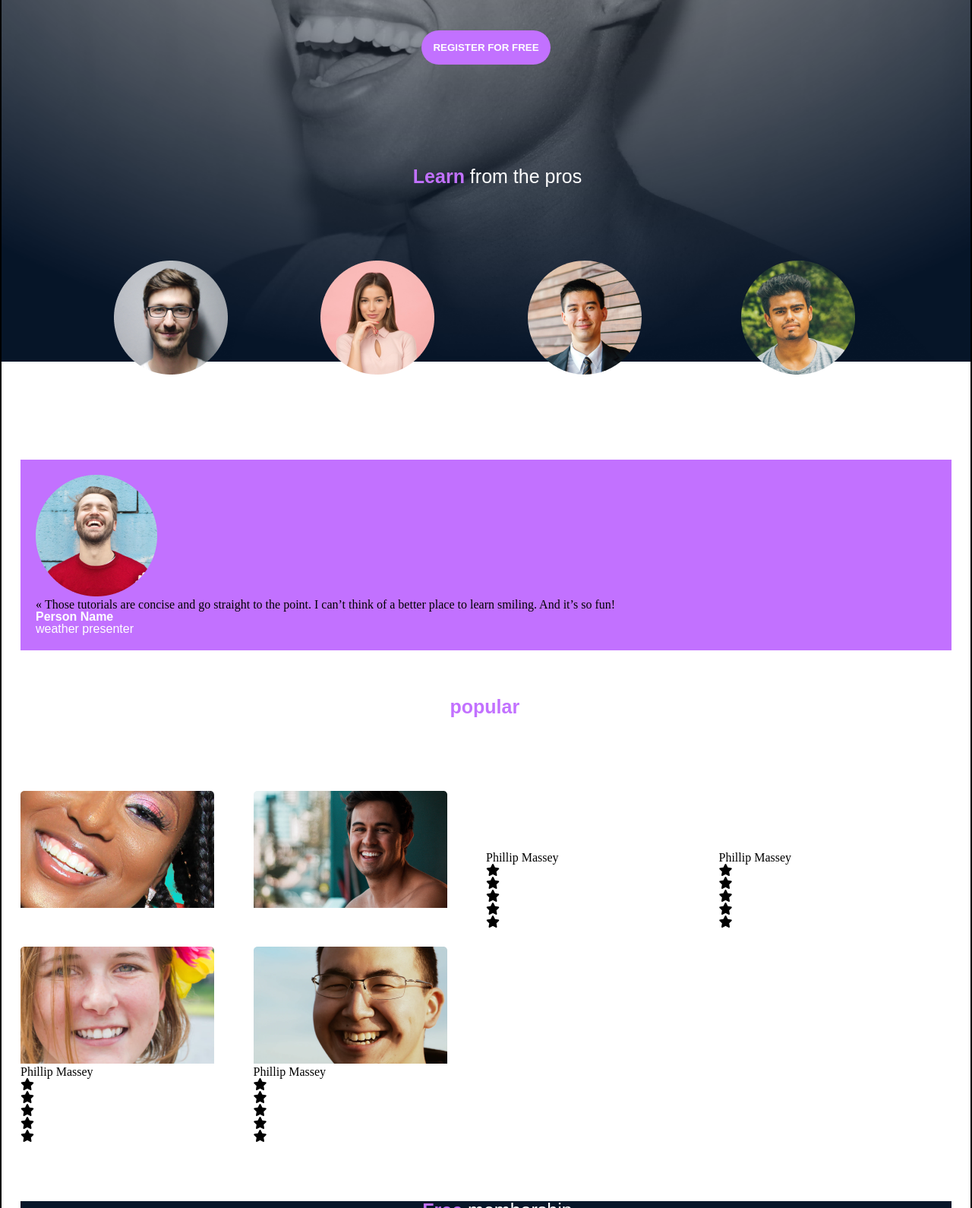
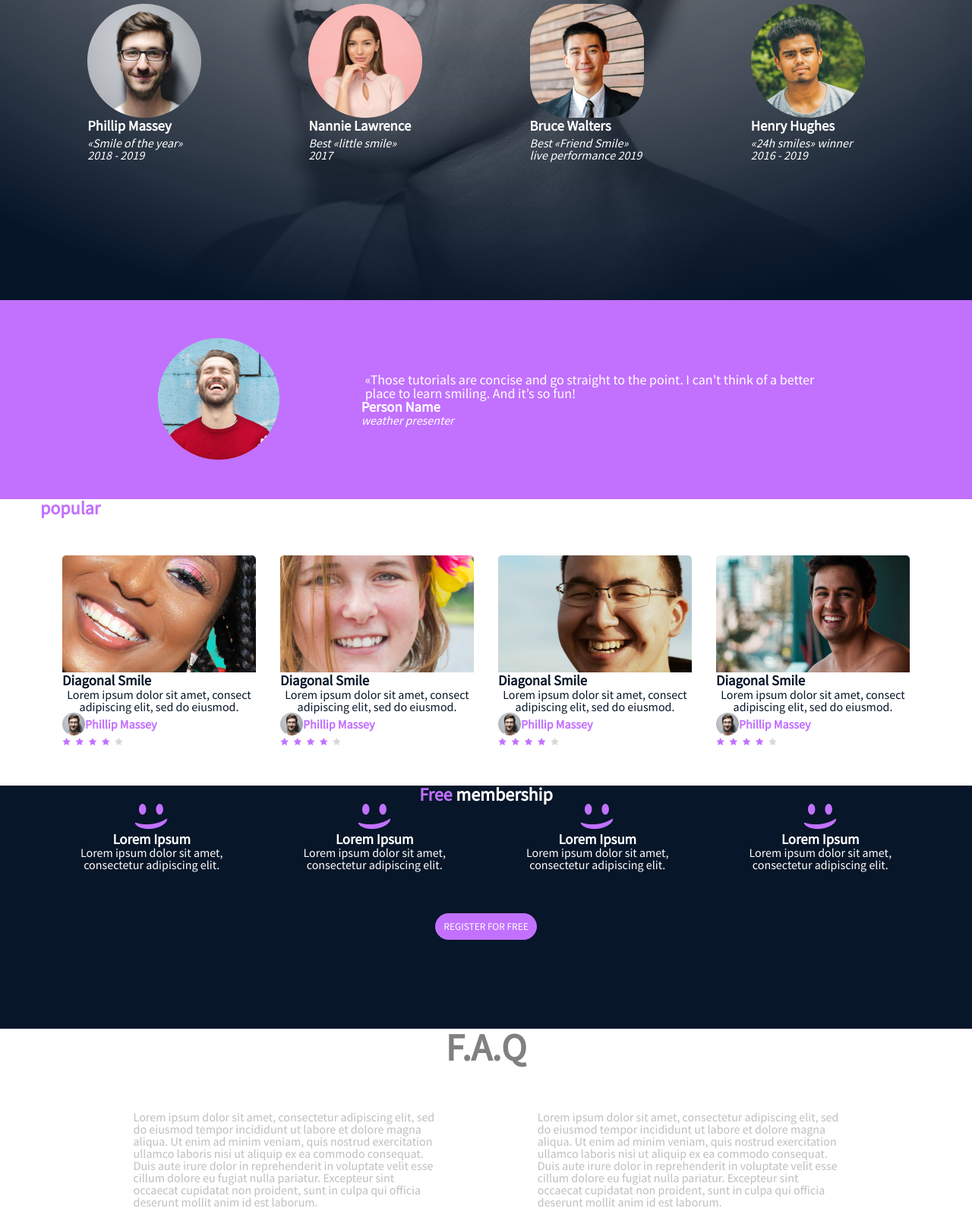
Before and after one commit to lebogangmongane/alx_html_css, a plain HTML site: page ccs_advance/index.html in a window 1280 px wide. Shown: the part 405-1995 px from the top of the page at 76% size. Drawn offline with Linux system fonts and the light colour scheme.

Commit message:
Add files via upload

```diff
--- a/ccs_advance/index.html
+++ b/ccs_advance/index.html
@@ -4,242 +4,212 @@
     <meta charset="UTF-8">
     <meta name="viewport" content="width=device-width, initial-scale=1.0">
     <script src="https://kit.fontawesome.com/4a2b055604.js" crossorigin="anonymous"></script>
-    <title>Document</title>
+    <link href="https://fonts.googleapis.com/css?family=Source+Sans+Pro" rel="stylesheet">
+    <link rel="stylesheet" href="styles.css">
+    <title>Smile School Website</title>
+</head>
 
-    <link rel="stylesheet" href="css_reset.css">
-    <link rel="stylesheet" href="style.css">
-</head>
+
 <body>
+    <!--header-->
     <div class="container">
     <header>
-            <div class="b">
-                <nav>
-                    <img src="img/logo.png" alt="logo">
-
-                        <a href="#">COURSES</a>
+        <nav class="nav">
+            <img class="logo" src="img/logo.png" alt="logo">
+                <a style="margin-left: auto;" href="#">COURSE</a>
                 <a href="#">PRICING</a>
                 <a href="#">LOGIN</a>
+        </nav>
+    </header>
 
 
-                </nav>
-            </div>
-
-        </header>
     <main>
-            <section>
-                <div>
+        <section class="section_1">
+            <div class="main_text">
                 <h1>Get schooled</h1>
-                    <div class="c">
                 <span>SMILES</span>
                 <span>GRIN</span>
-                        <span>LAUGH</span>
+                <span>LAUGH</span> <br> <br>
+                <button class="btn">REGISTER FOR FREE</button>
             </div>
-
-                    <div class="d">
-                        <button>REGISTER FOR FREE</button>
+            <div class="slogan"> <br>
+                <h2><span>Learn</span> from the pros</h2>
+                <!--Pros-->
+                <div class="pros">
+                    <div class="pro">
+                        <img src="img/1.png" alt="Phillip">
+                        <h3>Phillip Massey</h3>
+                        <p>«Smile of the year» <br> 2018 - 2019</p>
                     </div>
-
-
+                    <div class="pro">
+                        <img src="img/3.png" alt="Nannie">
+                        <h3>Nannie Lawrence</h3>
+                        <p>Best «little smile» <br> 2017</p>
                     </div>
-                <div>
-                    <h2> <span class="highlight">Learn</span> from the pros</h2>
-                    <div>
-                        <div class="e">
-                            <div>
-                                <img src="img/1.png" alt="">
-                                <h3>Phillip Massey</h3>
-                                <p>« Smile of the year » <br> 2018 - 2019</p>
+                    <div class="pro">
+                        <img  class="bruce" src="img/2.png" alt="Bruce">
+                        <h3>Bruce Walters</h3>
+                        <p>Best «Friend Smile» <br> live performance 2019</p>
                     </div>
-                            <div>
-                                <img src="img/3.png" alt="">
-                                <h3>Nannie Lawrence</h3>
-                                <p>Best « little smile » <br> 2017</p>
+                    <div class="pro">
+                        <img src="img/4.png" alt="Henry">
+                        <h3>Henry Hughes</h3>
+                        <p>«24h smiles» winner <br> 2016 - 2019</p>
                     </div>
-                            <div>
-                                <img src="img/2.png" alt="Circular Image" class="circle-image">
-                                <h3>Bruce Walters</h3>
-                                <p>Best « Friend Smile » <br>live performance 2019</p>
-                            </div>
-                            <div>
-                                <img src="img/4.png" alt="">
-                                <h3>Henry Hughes</h3>
-                                <p>« 24h smiles » winner <br> 2016 - 2019</p>
-                            </div>
-
-                        </div>
-
                 </div>
             </div>
         </section>
 
-            <div class="f">
-                <section>
+    </div>
+        <!--Testimonial-->
+        <section class="testimonial">
             <div>
-                        <img src="img/5.png" alt="image">
+                <img class="pic" src="img/5.png" alt="image">
             </div>
-                    <div>
-                        <blockquote>« Those tutorials are concise and go straight to the point. I can’t think of a better place to learn smiling. And it’s so fun!</blockquote>
+            <div class="testimony">
+                <blockquote class="quote">«Those tutorials are concise and go straight to the point. I can't think of a better <br> place to learn smiling. And it’s so fun!</blockquote>
                 <h3>Person Name</h3>
-                        <P>weather presenter</P>
+                <p>weather presenter</p>
             </div>
         </section>
+
+
+        <!--Tutorials-->
+        <section class="tutorials">
+            <h2 class="tutorial_head">Most <span>popular</span> tutorials</h2>
+            <div class="tutorial">
+                <div class="tutor">
+                    <img class="tut" src="img/9.png" alt="">
+                    <h3>Diagonal Smile</h3>
+                    <p>Lorem ipsum dolor sit amet, consect <br> adipiscing elit, sed do eiusmod.</p>
+                    <div class="reviewer">
+                        <img src="img/1.png" alt="" width="30px">
+                        <h4>Phillip Massey</h4>
+
+                    </div>
+                    <img src="img/rating.png" alt="" width="80px">
                 </div>
 
-            <section>
-                <div class="g">
-                    <h2> Most <span class="highlight">popular</span> tutorials</h2>
+
+                <div class="tutor">
+                    <img class="tut" src="img/7.png" alt="">
+                    <h3>Diagonal Smile</h3>
+                    <p>Lorem ipsum dolor sit amet, consect <br> adipiscing elit, sed do eiusmod.</p>
+                    <div class="reviewer">
+                        <img src="img/1.png" alt="" width="30px">
+                        <h4>Phillip Massey</h4>
+                    </div>
+                    <img src="img/rating.png" alt="" width="80px">
                 </div>
 
-                <div class="h">
-                    <div>
-                        <img src="img/9.png" alt="">
+
+                <div class="tutor">
+                    <img class="tut" src="img/6.png" alt="">
                     <h3>Diagonal Smile</h3>
-                        <p>Lorem ipsum dolor sit amet, consect adipiscing elit, sed do eiusmod.</p>
-                        <div>
-                            <img src="img/7.png" alt="">
+                    <p>Lorem ipsum dolor sit amet, consect <br> adipiscing elit, sed do eiusmod.</p>
+                    <div class="reviewer">
+                        <img src="img/1.png" alt="" width="30px">
                         <h4>Phillip Massey</h4>
                     </div>
-                        <div>
-                            <div><i class="fa-solid fa-star"></i></div>
-                            <div><i class="fa-solid fa-star"></i></div>
-                            <div><i class="fa-solid fa-star"></i></div>
-                            <div><i class="fa-solid fa-star"></i></div>
-                            <div><i class="fa-solid fa-star"></i></div>
+                    <img src="img/rating.png" alt="" width="80px">
                 </div>
-                        <p>8 min</p>
-                    </div>
-                    <div>
-                        <img src="img/8.png" alt="">
-                        <h3>Happy Smile</h3>
-                        <p>Lorem ipsum dolor sit amet, consect adipiscing elit, sed do eiusmod.</p>
-                        <div>
-                            <img src="img/6.png" alt="">
+
+
+                <div class="tutor">
+                    <img class="tut" src="img/8.png" alt="">
+                    <h3>Diagonal Smile</h3>
+                    <p>Lorem ipsum dolor sit amet, consect <br> adipiscing elit, sed do eiusmod.</p>
+                    <div class="reviewer">
+                        <img src="img/1.png" alt="" width="30px">
                         <h4>Phillip Massey</h4>
                     </div>
-                        <div>
-                            <div><i class="fa-solid fa-star"></i></div>
-                            <div><i class="fa-solid fa-star"></i></div>
-                            <div><i class="fa-solid fa-star"></i></div>
-                            <div><i class="fa-solid fa-star"></i></div>
-                            <div><i class="fa-solid fa-star"></i></div>
-                        </div>
-                        <p>8 min</p>
-                    </div>
-                    <div>
-                        <img src="./images/Bitmap (3).png" alt="">
-                        <h3>Natural Smile</h3>
-                        <p>Lorem ipsum dolor sit amet, consect adipiscing elit, sed do eiusmod.</p>
-                        <div>
-                            <img src="./images/1 (3).png" alt="">
-                            <h4>Phillip Massey</h4>
-                        </div>
-                        <div>
-                            <div><i class="fa-solid fa-star"></i></div>
-                            <div><i class="fa-solid fa-star"></i></div>
-                            <div><i class="fa-solid fa-star"></i></div>
-                            <div><i class="fa-solid fa-star"></i></div>
-                            <div><i class="fa-solid fa-star"></i></div>
-                        </div>
-                        <p>8 min</p>
-                    </div>
-                    <div>
-                        <img src="./images/Bitmap (2).png" alt="">
-                        <h3>Sad Smile</h3>
-                        <p>Lorem ipsum dolor sit amet, consect adipiscing elit, sed do eiusmod.</p>
-                        <div>
-                            <img src="./images/1 (3).png" alt="">
-                            <h4>Phillip Massey</h4>
-                        </div>
-                        <div>
-                            <div><i class="fa-solid fa-star"></i></div>
-                            <div><i class="fa-solid fa-star"></i></div>
-                            <div><i class="fa-solid fa-star"></i></div>
-                            <div><i class="fa-solid fa-star"></i></div>
-                            <div><i class="fa-solid fa-star"></i></div>
-                        </div>
-                        <p>8 min</p>
+                    <img src="img/rating.png" alt="" width="80px">
                 </div>
             </div>
-
         </section>
 
-           <div class="bluebackground">
-            <section>
-                <h2><span class="highlight">Free</span> membership</h2>
-                <div>
+
+        <!--Membership-->
+        <section class="membership">
+            <h2><span>Free</span> membership</h2>
+            <div class="ads">
+            <div class="ad">
                 <img src="img/smile.png" alt="">
                 <h3>Lorem Ipsum</h3>
-                    <p>Lorem ipsum dolor sit amet, consectetur adipiscing elit.</p>
+                <p>Lorem ipsum dolor sit amet, <br> consectetur adipiscing elit.</p>
             </div>
             <div>
                 <img src="img/smile.png" alt="">
                 <h3>Lorem Ipsum</h3>
-                    <p>Lorem ipsum dolor sit amet, consectetur adipiscing elit.</p>
+                <p>Lorem ipsum dolor sit amet, <br> consectetur adipiscing elit.</p>
             </div>
             <div>
                 <img src="img/smile.png" alt="">
                 <h3>Lorem Ipsum</h3>
-                    <p>Lorem ipsum dolor sit amet, consectetur adipiscing elit.</p>
+                <p>Lorem ipsum dolor sit amet, <br> consectetur adipiscing elit.</p>
             </div>
             <div>
                 <img src="img/smile.png" alt="">
                 <h3>Lorem Ipsum</h3>
-                    <p>Lorem ipsum dolor sit amet, consectetur adipiscing elit.</p>
+                <p>Lorem ipsum dolor sit amet,<br> consectetur adipiscing elit.</p>
             </div>
-                <button>REGISTER FOR FREE</button>
+        </div>
+            <button class="btn">REGISTER FOR FREE</button>
         </section>
-           </div>
-
-            <section>
-                <h2>F.A.Q</h2>
-                <div>
+        <!--FAQ-->
+        <section class="FAQ">
+            <h2 class="FAQ_head">F.A.Q</h2>
+            <div class="faq">
                 <div>
                     <div>
                         <h3>How does this work?</h3>
                     </div>
+                    <div class="text">
+                        Lorem ipsum dolor sit amet, consectetur adipiscing elit, sed <br> do eiusmod tempor incididunt ut labore et dolore magna <br> aliqua. Ut enim ad minim veniam, quis nostrud exercitation <br> ullamco laboris nisi ut aliquip ex ea commodo consequat. <br> Duis aute irure dolor in reprehenderit in voluptate velit esse <br> cillum dolore eu fugiat nulla pariatur. Excepteur sint <br> occaecat cupidatat non proident, sunt in culpa qui officia <br> deserunt mollit anim id est laborum.
+                    </div>
+
+
                     <div>
-                            Lorem ipsum dolor sit amet, consectetur adipiscing elit, sed do eiusmod tempor incididunt ut labore et dolore magna aliqua. Ut enim ad minim veniam, quis nostrud exercitation ullamco laboris nisi ut aliquip ex ea commodo consequat. Duis aute irure dolor in reprehenderit in voluptate velit esse cillum dolore eu fugiat nulla pariatur. Excepteur sint occaecat cupidatat non proident, sunt in culpa qui officia deserunt mollit anim id est laborum.
+                        <h3>How does this work?</h3>
+                    </div>
+                    <div class="text">
+                        Lorem ipsum dolor sit amet, consectetur adipiscing elit, sed <br> do eiusmod tempor incididunt ut labore et dolore magna <br> aliqua. Ut enim ad minim veniam, quis nostrud exercitation <br> ullamco laboris nisi ut aliquip ex ea commodo consequat. <br> Duis aute irure dolor in reprehenderit in voluptate velit esse <br> cillum dolore eu fugiat nulla pariatur. Excepteur sint <br> occaecat cupidatat non proident, sunt in culpa qui officia <br> deserunt mollit anim id est laborum.
+                    </div>
+                </div>
+
+
+                <div>
+                    <div>
+                        <h3>How does this work?</h3>
+                    </div>
+                    <div class="text">
+                        Lorem ipsum dolor sit amet, consectetur adipiscing elit, sed <br> do eiusmod tempor incididunt ut labore et dolore magna <br> aliqua. Ut enim ad minim veniam, quis nostrud exercitation <br> ullamco laboris nisi ut aliquip ex ea commodo consequat. <br> Duis aute irure dolor in reprehenderit in voluptate velit esse <br> cillum dolore eu fugiat nulla pariatur. Excepteur sint <br> occaecat cupidatat non proident, sunt in culpa qui officia <br> deserunt mollit anim id est laborum.
                     </div>
 
                     <div>
                         <h3>How does this work?</h3>
                     </div>
-                        <div>
-                            Lorem ipsum dolor sit amet, consectetur adipiscing elit, sed do eiusmod tempor incididunt ut labore et dolore magna aliqua. Ut enim ad minim veniam, quis nostrud exercitation ullamco laboris nisi ut aliquip ex ea commodo consequat. Duis aute irure dolor in reprehenderit in voluptate velit esse cillum dolore eu fugiat nulla pariatur. Excepteur sint occaecat cupidatat non proident, sunt in culpa qui officia deserunt mollit anim id est laborum.
-                        </div>
-                    </div>
-                    <div>
-                        <div>
-                            <h3>How does this work?</h3>
-                        </div>
-                        <div>
-                            Lorem ipsum dolor sit amet, consectetur adipiscing elit, sed do eiusmod tempor incididunt ut labore et dolore magna aliqua. Ut enim ad minim veniam, quis nostrud exercitation ullamco laboris nisi ut aliquip ex ea commodo consequat. Duis aute irure dolor in reprehenderit in voluptate velit esse cillum dolore eu fugiat nulla pariatur. Excepteur sint occaecat cupidatat non proident, sunt in culpa qui officia deserunt mollit anim id est laborum.
-                        </div>
-                        <div>
-                            <h3>How does this work?</h3>
-                        </div>
-                        <div>
-                            Lorem ipsum dolor sit amet, consectetur adipiscing elit, sed do eiusmod tempor incididunt ut labore et dolore magna aliqua. Ut enim ad minim veniam, quis nostrud exercitation ullamco laboris nisi ut aliquip ex ea commodo consequat. Duis aute irure dolor in reprehenderit in voluptate velit esse cillum dolore eu fugiat nulla pariatur. Excepteur sint occaecat cupidatat non proident, sunt in culpa qui officia deserunt mollit anim id est laborum.
+                    <div class="text">
+                        Lorem ipsum dolor sit amet, consectetur adipiscing elit, sed <br> do eiusmod tempor incididunt ut labore et dolore magna <br> aliqua. Ut enim ad minim veniam, quis nostrud exercitation <br> ullamco laboris nisi ut aliquip ex ea commodo consequat. <br> Duis aute irure dolor in reprehenderit in voluptate velit esse <br> cillum dolore eu fugiat nulla pariatur. Excepteur sint <br> occaecat cupidatat non proident, sunt in culpa qui officia <br> deserunt mollit anim id est laborum.
                     </div>
                 </div>
             </div>
         </section>
     </main>
-    </div>
 
+
+    <!--Footer-->
     <footer>
-        <section>
-            <div>
-                <img src="img/logo.png" alt="logo">
-
-                <div>
-                    <i class="fa-brands fa-facebook"></i>
-                    <i class="fa-brands fa-twitter"></i>
-                    <i class="fa-brands fa-instagram"></i>
-                </div>
+        <section class="footer">
+            <div class="social">
+                <img class="logo" src="img/logo.png" alt="logo">
             </div>
             <p>©smileschool 2020</p>
         </section>
     </footer>
+
+
 </body>
+
+
 </html>
--- /dev/null
+++ b/ccs_advance/styles.css
@@ -0,0 +1,350 @@
+
+
+* {
+    font-family: 'Source Sans Pro';
+    color: white;
+    line-height: 1;
+    margin: 0;
+}
+
+
+.container {
+    background-image: url("img/Object.png");
+    background-size: cover;
+    background-position: center;
+    height: 100vh;
+}
+
+
+
+
+/*Header*/
+
+
+.nav {
+   display: flex;
+   flex-direction: row;
+   height: 40px;
+   align-items: center;
+   font-weight: bold;
+   font-size: 20px;
+   justify-content: space-evenly;
+   padding: 20px 10%;
+}
+
+
+.logo {
+    height: 80%;
+    margin-left: 1%;
+}
+
+
+.nav a {
+    color: white;
+    text-decoration: none;
+    margin: 20px;
+    padding-right: 10px;
+}
+
+
+
+
+
+
+/* Main */
+
+
+
+
+.main_text {
+    text-align: center;
+}
+
+
+
+
+
+
+.main_text h1 {
+    font-size: 100px;
+    font-weight: bold;
+    margin-bottom: 1%;
+}
+
+
+.main_text span {
+    font-size: 20px;
+    word-spacing: 40px;
+    color: white;
+    padding: 40px;
+    margin-bottom: 20px;
+}
+
+
+.slogan h2 {
+    font-size: 40px;
+    font-weight: 600;
+    text-align: center;
+    margin-bottom: 5%;
+}
+
+
+.btn {
+    border: 1px solid #c271ff;
+    border-radius: 50px;
+    background-color: #c271ff;
+    color: white;
+    padding: 10px 10px;
+    margin-top: 2%;
+}
+
+
+.pros {
+    padding-left: 9%;
+    display: flex;
+    justify-content: space-between;
+}
+
+
+.pro {
+    flex: 1;
+    align-items: center;
+}
+
+
+.pros > .pro h3 {
+    color: white;
+    font-weight: 700;
+    margin-bottom: 5px;
+}
+
+
+.pros > .pro p {
+    color: white;
+    font-weight: 100;
+    font-style: italic;
+    text-align: justify;
+}
+
+
+
+
+/* Main (testimonial)*/
+
+
+.testimonial {
+    background-color: #c271ff;
+    display: flex;
+    align-items: center;
+    justify-content: space-evenly;
+    padding: 50px;
+    text-align: left;
+}
+
+
+
+
+.quote {
+    text-align: left;
+    margin-left: 5px;
+    font-size: large;
+}
+
+
+.testimony {
+    margin-left: -50px;
+}
+
+
+.testimony p {
+    color: white;
+    font-style: italic;
+    text-align: left;
+}
+
+
+
+
+/* Main (Tutorial)*/
+
+
+.tutorial {
+    display: flex;
+    flex-direction: row;
+    flex: auto;
+    justify-content: space-evenly;
+    align-items: center;
+    margin: 50px;
+}
+
+
+.tutor {
+
+    position: relative;
+}
+
+
+
+
+.tutor h3, p {
+    color: #071629;
+}
+
+
+.tutor p {
+    color: #071629;
+}
+
+
+.rating_time > .time {
+    color: #c271ff;
+}
+
+
+.tutorials {
+    background-color: white;
+}
+.tutorials .tut_heading {
+    font-size: 30px;
+    color: #071629;
+    text-align: center;
+    font-weight: 400;
+}
+
+
+.tutorials span {
+    color: #c271ff;
+}
+
+
+.reviewer {
+    display: flex;
+    flex-direction: row;
+    flex: auto;
+    align-items: center;
+}
+
+
+.reviewer h4 {
+    color: #c271ff;
+}
+
+
+.rating {
+    display: flex;
+}
+
+
+.rating > .purple {
+    color: #c271ff;
+}
+
+
+.rating > .grey {
+    color: #D8D8D8;
+}
+
+
+.rating_time {
+    display: flex;
+    flex-direction: row;
+    flex: auto;
+    align-items: center;
+}
+
+
+/* Main (membership)*/
+
+
+.membership {
+    background-color: #071629;
+    text-align: center;
+    height: 20rem;
+}
+
+
+.membership h2, p {
+    color: white;
+    text-align: center;
+
+}
+
+
+.membership span {
+    color: #c271ff;
+}
+
+
+.ads {
+    display: flex;
+    flex-direction: row;
+    flex: auto;
+    justify-content: space-evenly;
+    align-items: center;
+    margin-bottom: 30px;
+}
+
+
+.btn {
+    border: 1px solid #c271ff;
+    border-radius: 50px;
+    background-color: #c271ff;
+    color: white;
+    padding: 10px 10px;
+}
+
+
+
+
+/* Main FAQ*/
+
+
+
+
+
+
+.FAQ_head{
+    text-align: center;
+    font-size: 50px;
+    color: gray;
+}
+
+
+.faq {
+    display: flex;
+    flex-direction: row;
+    flex: auto;
+    justify-content: space-evenly;
+    align-items: center;
+    margin: 40px;
+    margin-bottom: 5%;
+    color: gray;
+}
+
+
+.text {
+    opacity: 0.5;
+    color: gray;
+}
+
+
+/* Main (footer)*/
+
+
+footer {
+    background-color: #071629;
+    height: 50%;
+}
+
+
+
+
+
+
+.footer .logo {
+    height: 50%;
+    margin-left: 10%;
+}
+.bruce{
+    border-radius: 50px 50px;
+}
```
Also changed, not shown: 1 other file. Lines whose indentation alone changed are shown as unchanged.
